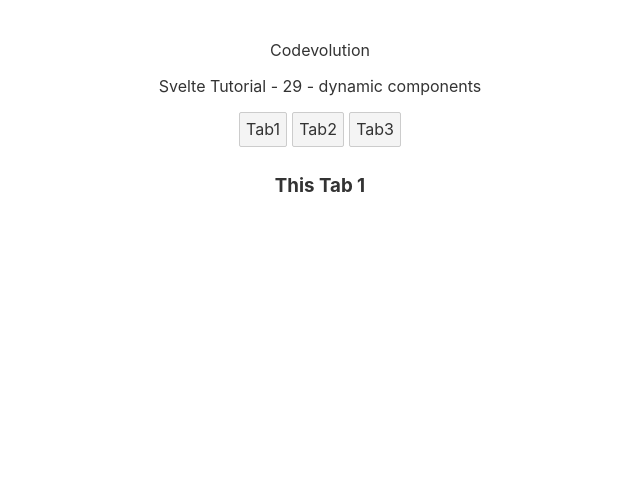
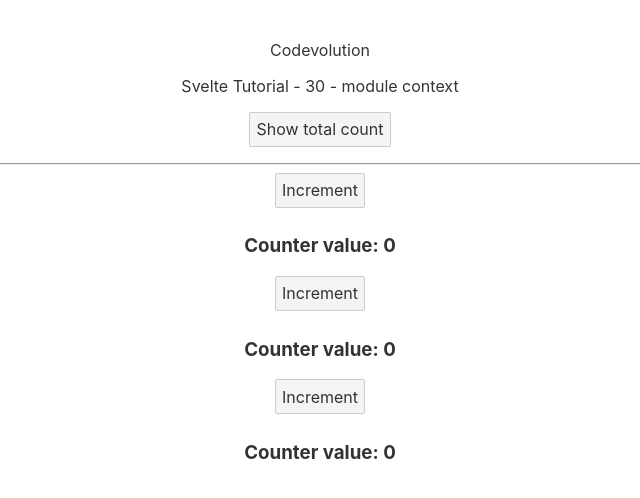
Before and after one commit to markusradl/hello-world, a Svelte app: page / in a window 1280 px wide. Shown: the top 498 px of the page, without its empty margins (320-960 px from the left). Built offline with nearby package versions, Linux system fonts and the light colour scheme.

Commit message:
script with context='module' like static class

```diff
--- a/src/App.svelte
+++ b/src/App.svelte
@@ -1,23 +1,19 @@
 <script>
-	import Tab1 from './components/Tab1.svelte'
-	import Tab2 from './components/Tab2.svelte'
-	import Tab3 from './components/Tab3.svelte'
-
-	let selectedTab = Tab1
+	import Counter, { getTotalCount } from './components/Counter.svelte'
 </script>
 
 <main>
 	<header>
 		<p>Codevolution</p>
-		<p>Svelte Tutorial - 29 - dynamic components<p>
+		<p>Svelte Tutorial - 30 - module context<p>
 	</header>
 
 	<section>
-		<button on:click={() => selectedTab = Tab1}>Tab1</button>
-		<button on:click={() => selectedTab = Tab2}>Tab2</button>
-		<button on:click={() => selectedTab = Tab3}>Tab3</button>
-
-		<svelte:component this={selectedTab} />
+		<button on:click={() => {alert(getTotalCount())}}>Show total count</button>
+		<hr>
+		<Counter />
+		<Counter />
+		<Counter />
 	</section>
 </main>
 
--- /dev/null
+++ b/src/components/Counter.svelte
@@ -0,0 +1,18 @@
+<script context="module">
+  let totalCount = 0
+
+  export function getTotalCount() {
+    return totalCount
+  }
+</script>
+<script>
+  let count = 0
+
+  function handleClick() {
+    count += 1
+    totalCount += 1
+  }
+</script>
+
+<button on:click={handleClick}>Increment</button>
+<h3>Counter value: {count}</h3>
```
